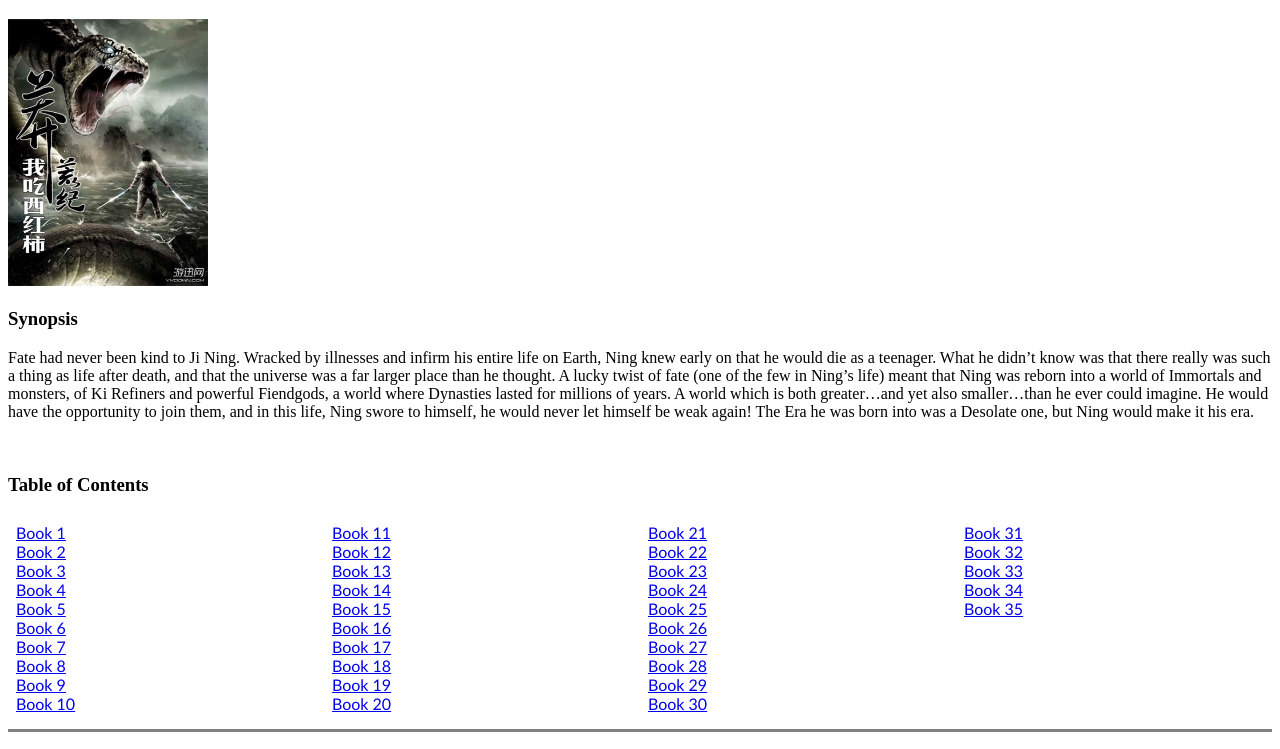
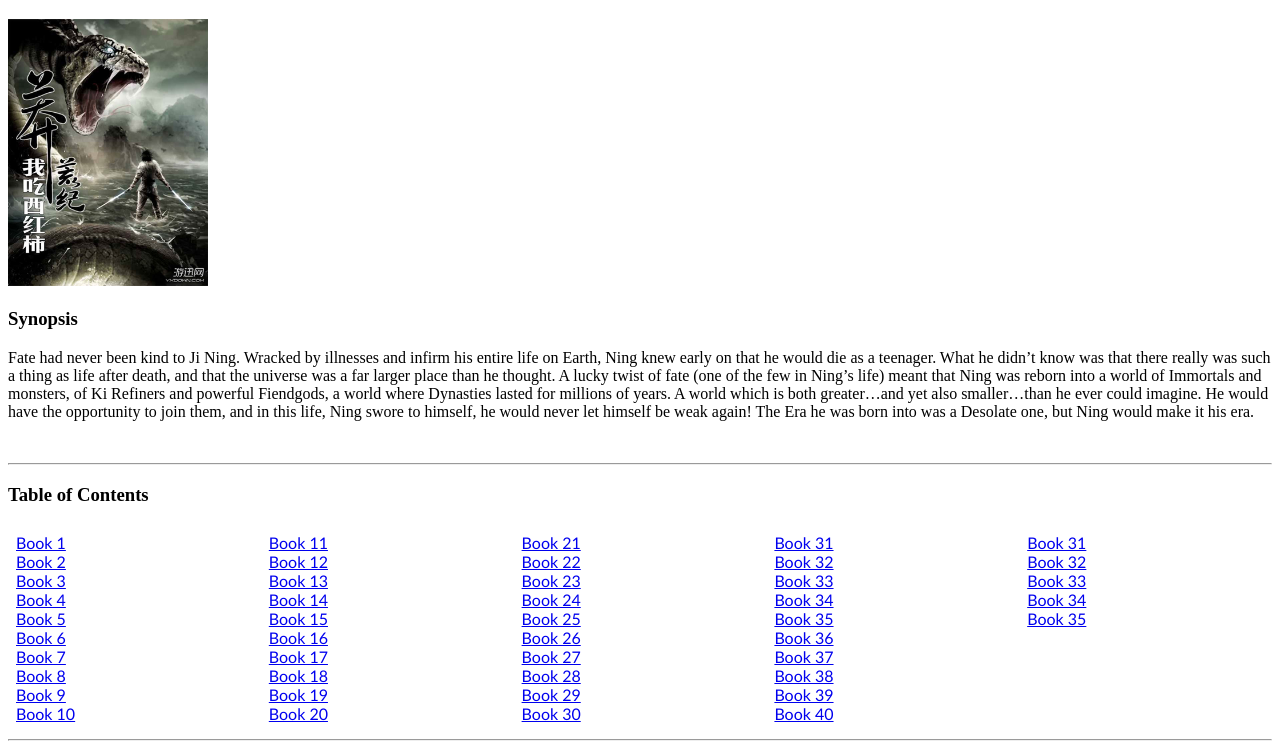
Before and after one commit to Hiffume/Desolate-Era-New, a plain HTML site: page index.html in a window 1280 px wide. Shown: the part 79-828 px from the top of the page. Drawn offline with Linux system fonts and the light colour scheme.

Commit message:
Update index.html

```diff
--- a/index.html
+++ b/index.html
@@ -5,6 +5,7 @@
   <meta charset="utf-8">
   <meta name="viewport" content="width=device-width, initial-scale=1.0">
   <title>Desolate Era Novel</title>
+  <link rel="stylesheet" href="styles.css">
   <style>
 #TOC {
   font-family: "Trebuchet MS", Arial, Helvetica, sans-serif;
@@ -29,6 +30,7 @@
     millions of years. A world which is both greater…and yet also smaller…than he ever could imagine. He would have the opportunity to join them, and in this life, Ning swore to himself, he would never let himself be weak again! The Era he was born
     into was a Desolate one, but Ning would make it his era.
   </p><br>
+  <hr>
   <h3>Table of Contents</h3>
   <table id="TOC">
     <tr>
@@ -74,10 +76,22 @@
         <a href="Desolate Era - Book 33.html">Book 33</a><br>
         <a href="Desolate Era - Book 34.html">Book 34</a><br>
         <a href="Desolate Era - Book 35.html">Book 35</a><br>
+        <a href="Desolate Era - Book 36.html">Book 36</a><br>
+        <a href="Desolate Era - Book 37.html">Book 37</a><br>
+        <a href="Desolate Era - Book 38.html">Book 38</a><br>
+        <a href="Desolate Era - Book 39.html">Book 39</a><br>
+        <a href="Desolate Era - Book 40.html">Book 40</a><br>
+      </td>
+      <td>
+        <a href="Desolate Era - Book 41.html">Book 31</a><br>
+        <a href="Desolate Era - Book 42.html">Book 32</a><br>
+        <a href="Desolate Era - Book 43.html">Book 33</a><br>
+        <a href="Desolate Era - Book 44.html">Book 34</a><br>
+        <a href="Desolate Era - Book 45.html">Book 35</a><br>
       </td>
     </tr>
   </table>
-<hr size="3" noshade>
+<hr>
 
 
 
```
